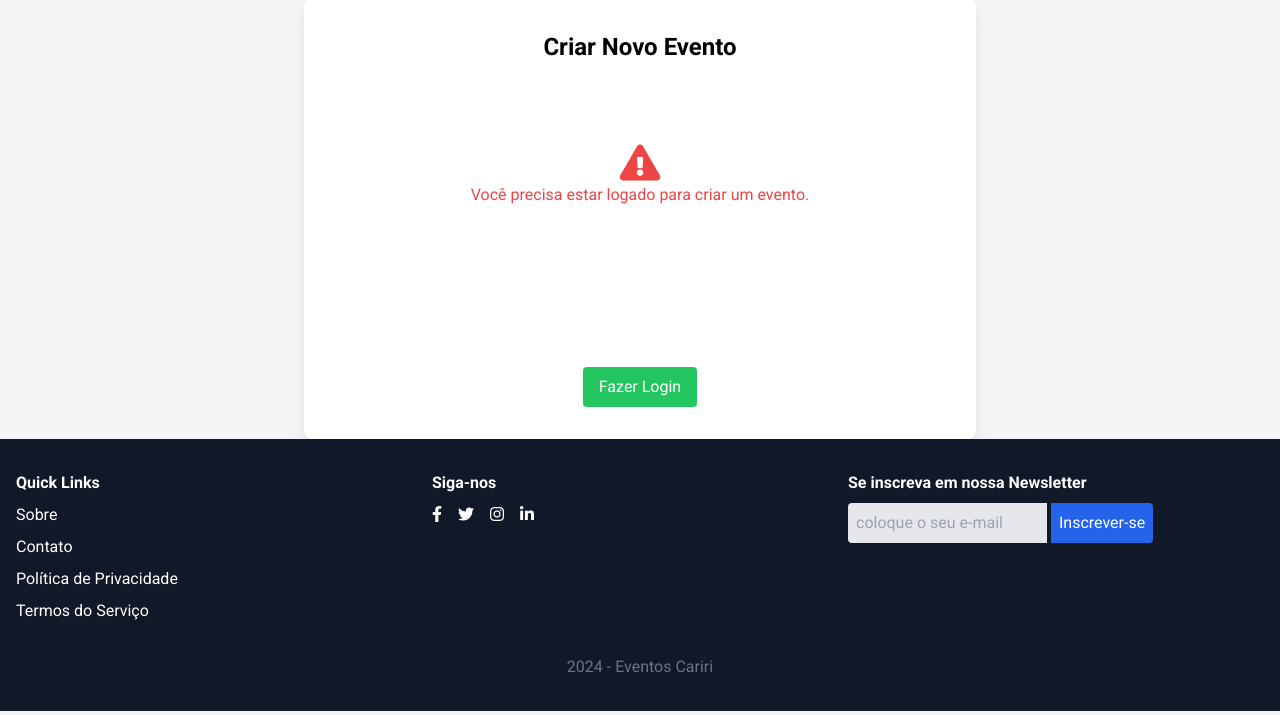
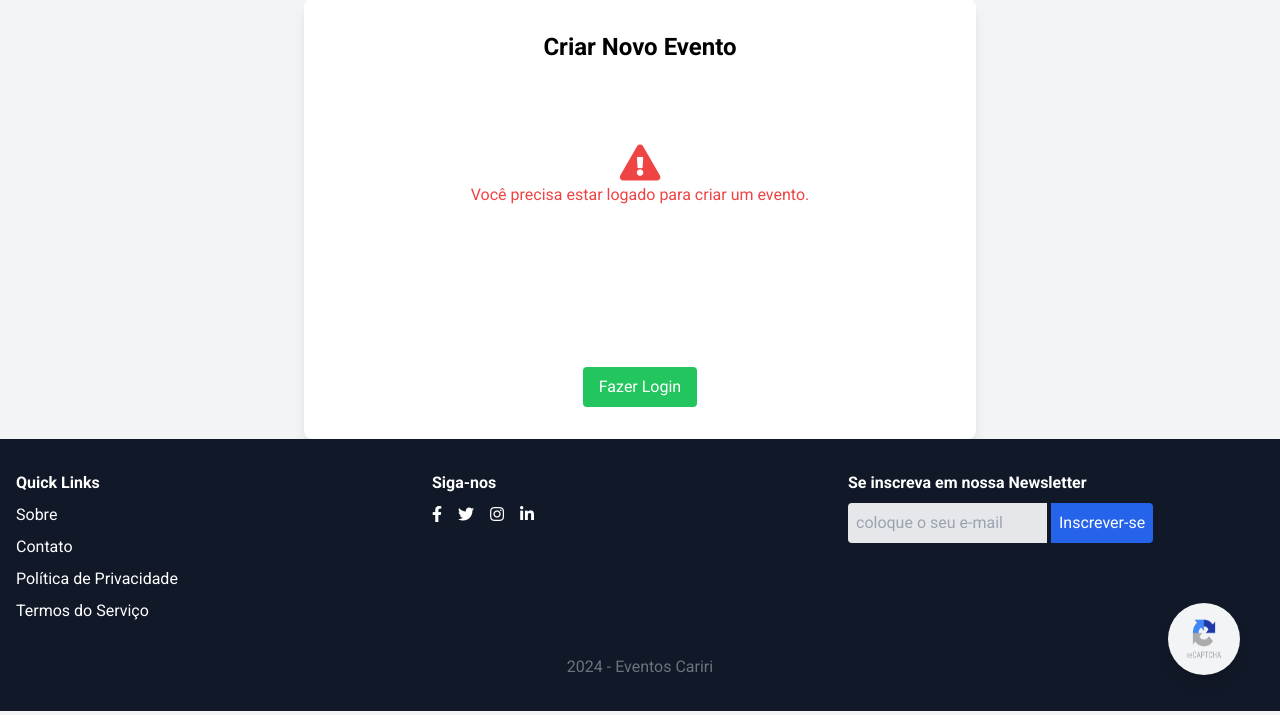
Before and after one commit to AlfaTeamUninassau/eventos_cariri, a Django app: page /events/new/ in a window 1280 px wide. Shown: the part 85-800 px from the top of the page. Run offline with Django 5.2, Linux system fonts and the light colour scheme; some libraries are stand-ins or nearby versions.

Commit message:
refactor: add captcha icon to create and event detail pages

```diff
--- a/events/templates/create.html
+++ b/events/templates/create.html
@@ -225,6 +225,9 @@
             <a href="{% url 'login' %}" class="bg-green-500 text-white px-4 py-2 rounded">Fazer Login</a>
         </div>
         {% endif %}
+        <div id="captcha-icon" class="fixed bottom-10 right-10 bg-gray-100 p-4 rounded-full shadow-lg cursor-pointer">
+            <img src="{% static 'eventos_cariri/images/recaptcha-icon.png' %}" alt="reCAPTCHA Icon" class="w-10 h-10">
+          </div>
     </div>
 </body>
 
--- a/events/templates/event_detail.html
+++ b/events/templates/event_detail.html
@@ -279,6 +279,9 @@
       <a href="{% url 'login' %}" class="bg-blue-600 text-white px-4 py-2 rounded-lg" style="margin: 5px;">Fazer login para escrever um comentário</a>
       {% endif %}
     </div>
+    <div id="captcha-icon" class="fixed bottom-10 right-10 bg-gray-100 p-4 rounded-full shadow-lg cursor-pointer">
+      <img src="{% static 'eventos_cariri/images/recaptcha-icon.png' %}" alt="reCAPTCHA Icon" class="w-10 h-10">
+    </div>
   </div>
   </div>
 </body>
```
